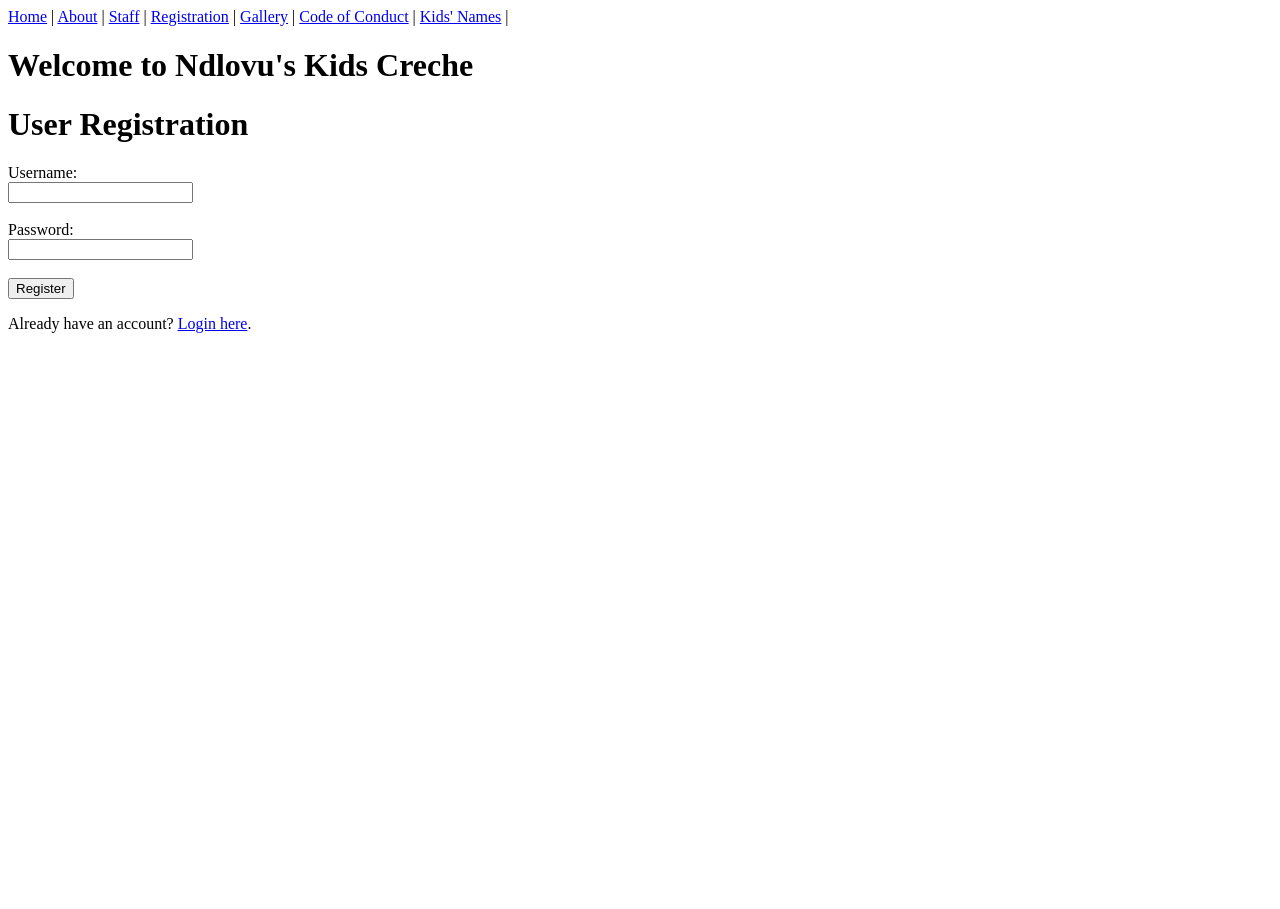
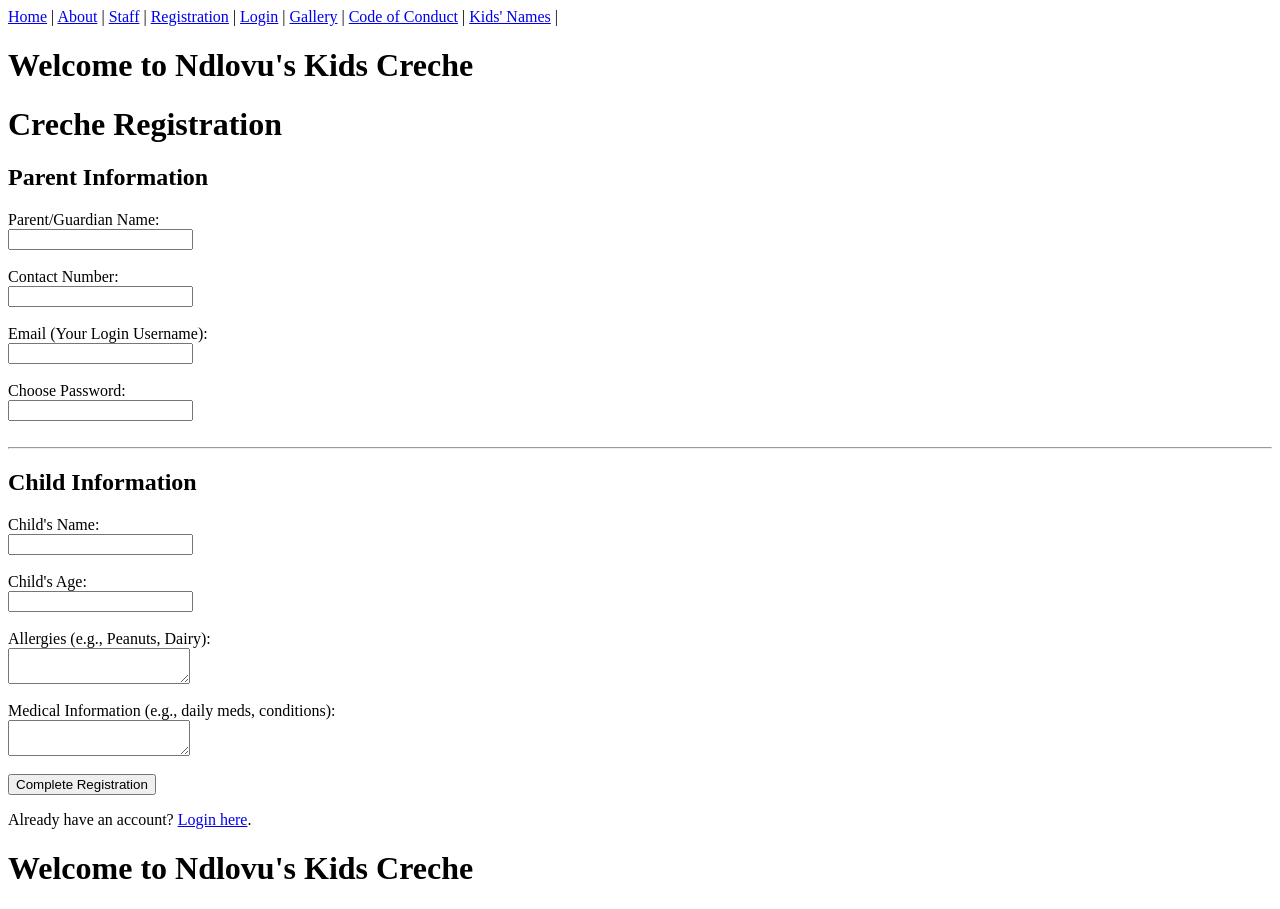
Before and after one commit to code1withme10-ui/gameshared-, a PHP site: page /tshwarelo/registration.php in a window 1280 px wide. Before the commit the page ends 333 px from the top, so only its background shows below. Run offline with PHP 8.4, Linux system fonts and the light colour scheme.

Commit message:
Feature: Completed basic registration and login system with menu links and sessions.

```diff
--- a/tshwarelo/menu-bar.php
+++ b/tshwarelo/menu-bar.php
@@ -5,6 +5,7 @@
             <a href="about.php">About</a> |
             <a href="staff.php">Staff</a> |
             <a href="registration.php">Registration</a> |
+            <a href="login.php">Login</a> |
             <a href="gallery.php">Gallery</a> |
             <a href="code-of-conduct.php">Code of Conduct</a> |
             <a href="kids.php">Kids' Names</a> |
--- a/tshwarelo/registration.php
+++ b/tshwarelo/registration.php
@@ -6,35 +6,47 @@ $message = '';
 // Check if the form was submitted using the POST method
 if ($_SERVER['REQUEST_METHOD'] === 'POST') {
 
-    // 1. Get and sanitize the input data using $_POST
-    $username = trim($_POST['username'] ?? '');
+    // 1. Get and sanitize ALL input data using $_POST
+    $parent_name = trim($_POST['parent_name'] ?? '');
+    $parent_number = trim($_POST['parent_number'] ?? '');
+    $email = trim($_POST['email'] ?? ''); // This will be the username
     $password = $_POST['password'] ?? '';
+    $child_name = trim($_POST['child_name'] ?? '');
+    $child_age = trim($_POST['child_age'] ?? '');
+    $allergies = trim($_POST['allergies'] ?? 'None');
+    $medical_info = trim($_POST['medical_info'] ?? 'None');
 
-    // Basic validation
-    if (empty($username) || empty($password)) {
-        $message = '<p style="color:red;">Username and Password cannot be empty.</p>';
+    // Basic validation: Check required fields
+    if (empty($parent_name) || empty($email) || empty($password) || empty($child_name) || empty($child_age)) {
+        $message = '<p style="color:red;">Please fill in all required fields (Name, Email, Password, Child Name, Age).</p>';
     } else {
 
-        // 2. Read the existing users from the JSON file
+        // 2. Read existing users from the JSON file
         $users_data = file_get_contents($json_file);
-
-        // Decode the JSON data into a PHP array. If the file is empty or invalid, initialize an empty array.
         $users = json_decode($users_data, true) ?? [];
 
-        // Check if username already exists
-        if (isset($users[$username])) {
-            $message = '<p style="color:red;">Username already taken. Please choose another.</p>';
+        // Check if the email (username) already exists
+        if (isset($users[$email])) {
+            $message = '<p style="color:red;">This email is already registered. Please choose another or <a href="login.php">login</a>.</p>';
         } else {
 
-            // 3. Add the new user to the array
-            // NOTE: For a real application, you would HASH the password here (e.g., password_hash())
-            // For this exercise, we store the password directly as requested by the mentor.
-            $users[$username] = $password;
+            // 3. Create a comprehensive record for the new user
+            $new_user_record = [
+                'password' => $password, // Storing password for this exercise
+                'parent_name' => $parent_name,
+                'parent_number' => $parent_number,
+                'child_name' => $child_name,
+                'child_age' => $child_age,
+                'allergies' => $allergies,
+                'medical_info' => $medical_info,
+            ];
 
-            // 4. Encode the updated PHP array back into a JSON string
+            // Add the new record to the main users array, using the email as the key
+            $users[$email] = $new_user_record;
+
+            // 4. Encode and save the data
             $new_users_data = json_encode($users, JSON_PRETTY_PRINT);
 
-            // 5. Write the new JSON string back to the file
             if (file_put_contents($json_file, $new_users_data)) {
                 $message = '<p style="color:green;">Registration successful! You can now <a href="login.php">login</a>.</p>';
             } else {
@@ -55,20 +67,43 @@ include 'menu-bar.php';
     <title>User Registration</title>
 </head>
 <body>
-    <h1>User Registration</h1>
+    <h1>Creche Registration</h1>
 
     <?php echo $message; // Display any success or error messages ?>
 
     <form method="POST" action="registration.php">
-        <label for="username">Username:</label><br>
-        <input type="text" id="username" name="username" required><br><br>
+        <h2>Parent Information</h2>
+        <label for="parent_name">Parent/Guardian Name:</label><br>
+        <input type="text" id="parent_name" name="parent_name" required><br><br>
 
-        <label for="password">Password:</label><br>
+        <label for="parent_number">Contact Number:</label><br>
+        <input type="tel" id="parent_number" name="parent_number"><br><br>
+
+        <label for="email">Email (Your Login Username):</label><br>
+        <input type="email" id="email" name="email" required><br><br>
+
+        <label for="password">Choose Password:</label><br>
         <input type="password" id="password" name="password" required><br><br>
 
-        <input type="submit" value="Register">
+        <hr>
+
+        <h2>Child Information</h2>
+        <label for="child_name">Child's Name:</label><br>
+        <input type="text" id="child_name" name="child_name" required><br><br>
+
+        <label for="child_age">Child's Age:</label><br>
+        <input type="number" id="child_age" name="child_age" required><br><br>
+
+        <label for="allergies">Allergies (e.g., Peanuts, Dairy):</label><br>
+        <textarea id="allergies" name="allergies"></textarea><br><br>
+
+        <label for="medical_info">Medical Information (e.g., daily meds, conditions):</label><br>
+        <textarea id="medical_info" name="medical_info"></textarea><br><br>
+
+        <input type="submit" value="Complete Registration">
     </form>
 
     <p>Already have an account? <a href="login.php">Login here</a>.</p>
+       <h1>Welcome to Ndlovu's Kids Creche</h1>
 </body>
 </html>
```
Also changed, not shown: tshwarelo/login.php (added, +87 -0 lines).
